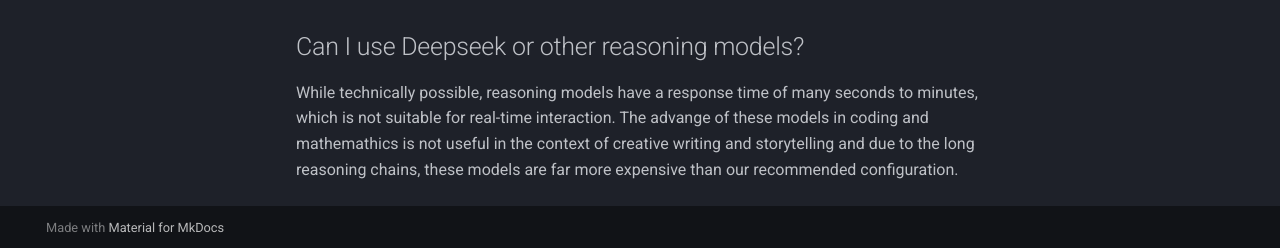
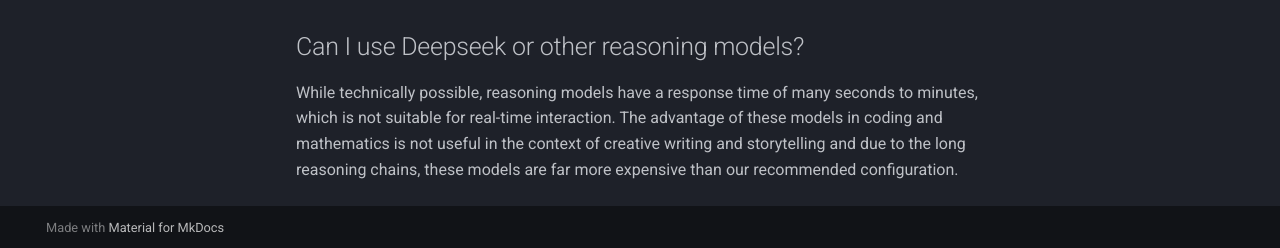
Before and after one commit to RatherRude/Elite-Dangerous-AI-Integration, an MkDocs documentation site: the page built from docs/10_faq.md, in a window 1280 px wide and 900 px high, scrolled down 858 px. Shown: the part 649-897 px from the top of the window. Built offline with MkDocs 1.6.1 and Material for MkDocs 9.7.7, drawn with Linux system fonts in a browser that asks for light colours; comment, search, counter and statistics services are not loaded.

Commit message:
chore(docs): fix typo

```diff
--- a/docs/10_faq.md
+++ b/docs/10_faq.md
@@ -32,4 +32,4 @@
 
 ## Can I use Deepseek or other reasoning models?
 
-While technically possible, reasoning models have a response time of many seconds to minutes, which is not suitable for real-time interaction. The advange of these models in coding and mathemathics is not useful in the context of creative writing and storytelling and due to the long reasoning chains, these models are far more expensive than our recommended configuration.
+While technically possible, reasoning models have a response time of many seconds to minutes, which is not suitable for real-time interaction. The advantage of these models in coding and mathematics is not useful in the context of creative writing and storytelling and due to the long reasoning chains, these models are far more expensive than our recommended configuration.
```
